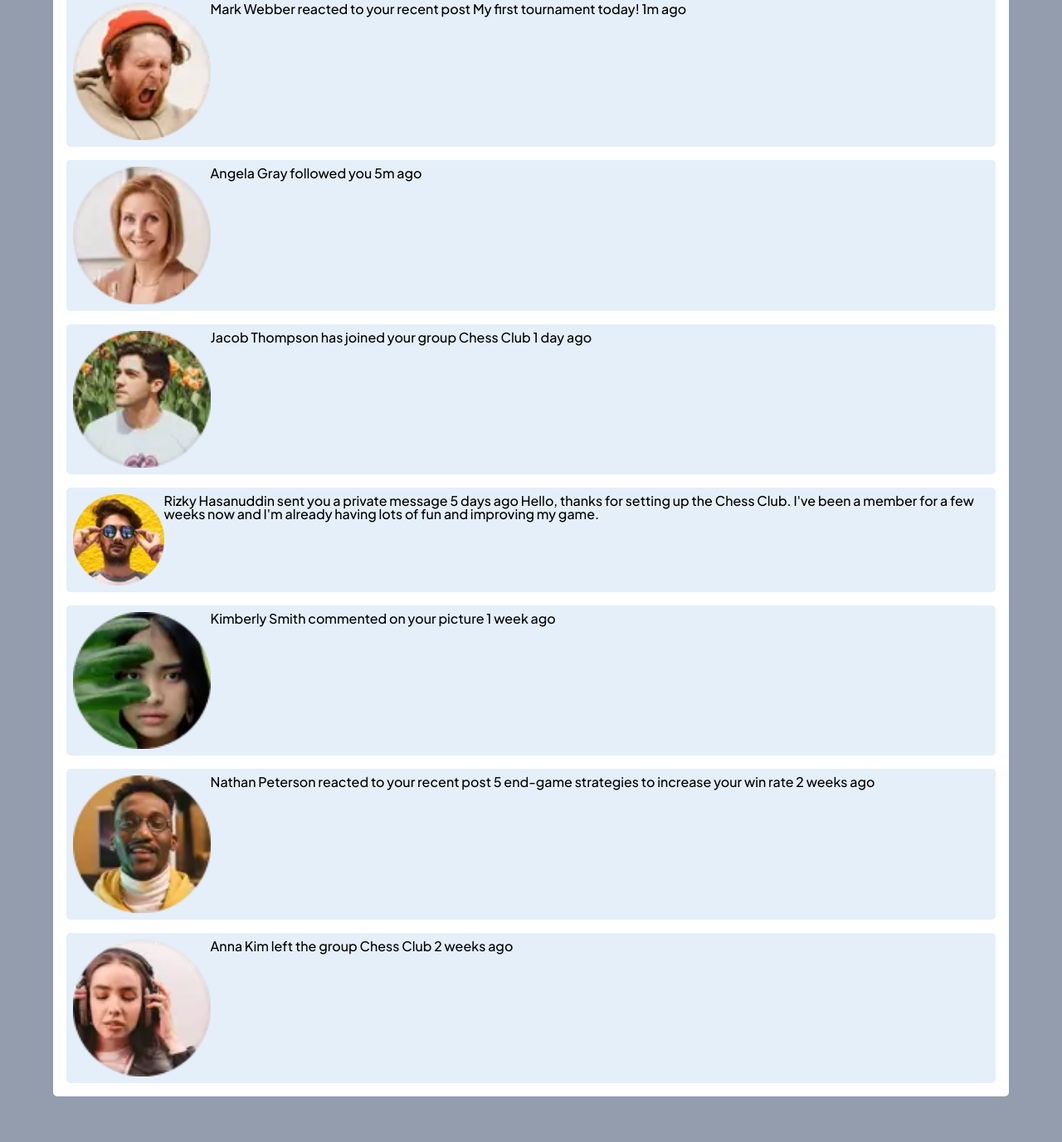
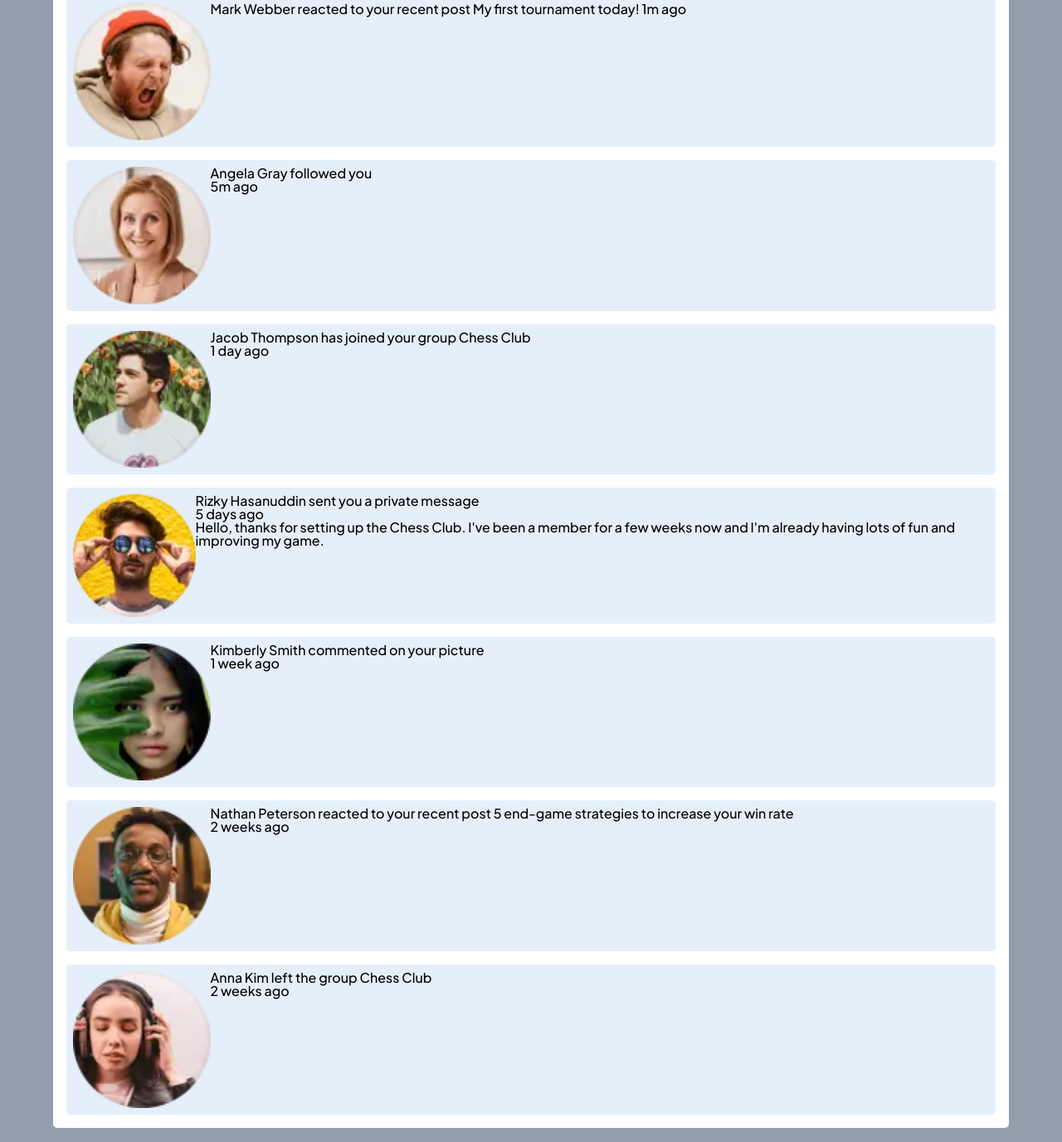
Before and after one commit to oc-garcia/notifications-page-main, a plain HTML site: page index.html in a window 1280 px wide. Shown: the part 123-1500 px from the top of the page at 83% size. Drawn offline with Linux system fonts and the light colour scheme.

Commit message:
flex container inside item

```diff
--- a/index.html
+++ b/index.html
@@ -21,38 +21,59 @@
         </div>
         <div class="notification__card-unread">
           <img class="notification__card-avatar" src="/assets/images/avatar-mark-webber.webp" alt="avatar" />
+          <div class="notification__text-container">
             <p class="notification__card-text">
               Mark Webber reacted to your recent post My first tournament today! 1m ago
             </p>
           </div>
+        </div>
         <div class="notification__card-unread">
           <img class="notification__card-avatar" src="/assets/images/avatar-angela-gray.webp" alt="avatar" />
-          <p class="notification__card-text">Angela Gray followed you 5m ago</p>
+          <div class="notification__text-container">
+            <p class="notification__card-text">Angela Gray followed you</p>
+            <p class="notification__card-time">5m ago</p>
+          </div>
         </div>
         <div class="notification__card-unread">
           <img class="notification__card-avatar" src="/assets/images/avatar-jacob-thompson.webp" alt="avatar" />
-          <p class="notification__card-text">Jacob Thompson has joined your group Chess Club 1 day ago</p>
+          <div class="notification__text-container">
+            <p class="notification__card-text">Jacob Thompson has joined your group Chess Club</p>
+            <p class="notification__card-time">1 day ago</p>
+          </div>
         </div>
         <div class="notification__card-unread">
           <img class="notification__card-avatar" src="/assets/images/avatar-rizky-hasanuddin.webp" alt="avatar" />
-          <p class="notification__card-text">
-            Rizky Hasanuddin sent you a private message 5 days ago Hello, thanks for setting up the Chess Club. I've
-            been a member for a few weeks now and I'm already having lots of fun and improving my game.
+          <div class="notification__text-container">
+            <p class="notification__card-text">Rizky Hasanuddin sent you a private message</p>
+            <p class="notification__card-time">5 days ago</p>
+            <p class="notification__card-message">
+              Hello, thanks for setting up the Chess Club. I've been a member for a few weeks now and I'm already having
+              lots of fun and improving my game.
             </p>
+          </div>
         </div>
         <div class="notification__card-unread">
           <img class="notification__card-avatar" src="/assets/images/avatar-kimberly-smith.webp" alt="avatar" />
-          <p class="notification__card-text">Kimberly Smith commented on your picture 1 week ago</p>
+          <div class="notification__text-container">
+            <p class="notification__card-text">Kimberly Smith commented on your picture</p>
+            <p class="notification__card-time">1 week ago</p>
+          </div>
         </div>
         <div class="notification__card-unread">
           <img class="notification__card-avatar" src="/assets/images/avatar-nathan-peterson.webp" alt="avatar" />
+          <div class="notification__text-container">
             <p class="notification__card-text">
-            Nathan Peterson reacted to your recent post 5 end-game strategies to increase your win rate 2 weeks ago
+              Nathan Peterson reacted to your recent post 5 end-game strategies to increase your win rate
             </p>
+            <p class="notification__card-time">2 weeks ago</p>
+          </div>
         </div>
         <div class="notification__card-unread">
           <img class="notification__card-avatar" src="/assets/images/avatar-anna-kim.webp" alt="avatar" />
-          <p class="notification__card-text">Anna Kim left the group Chess Club 2 weeks ago</p>
+          <div class="notification__text-container">
+            <p class="notification__card-text">Anna Kim left the group Chess Club</p>
+            <p class="notification__card-time">2 weeks ago</p>
+          </div>
         </div>
       </section>
     </main>
```
Lines whose indentation alone changed are shown as unchanged.
